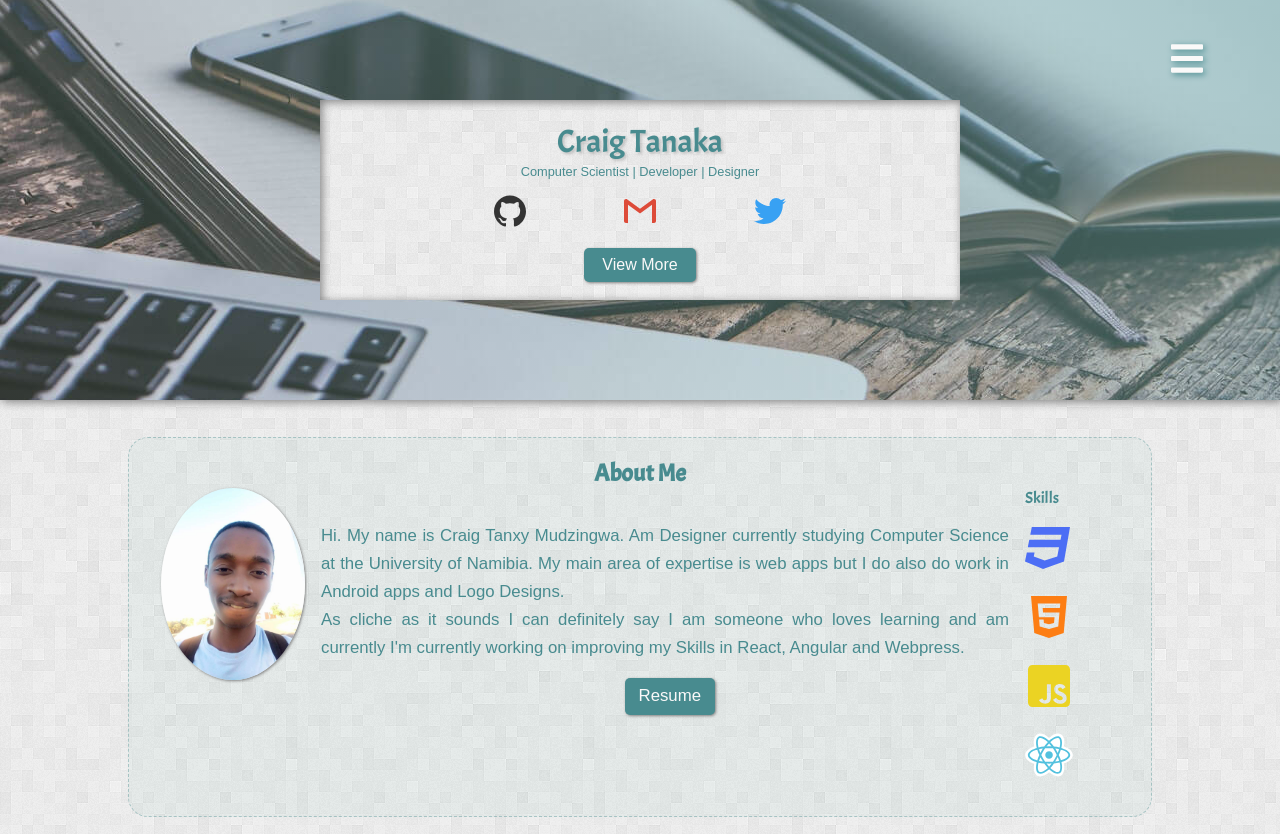
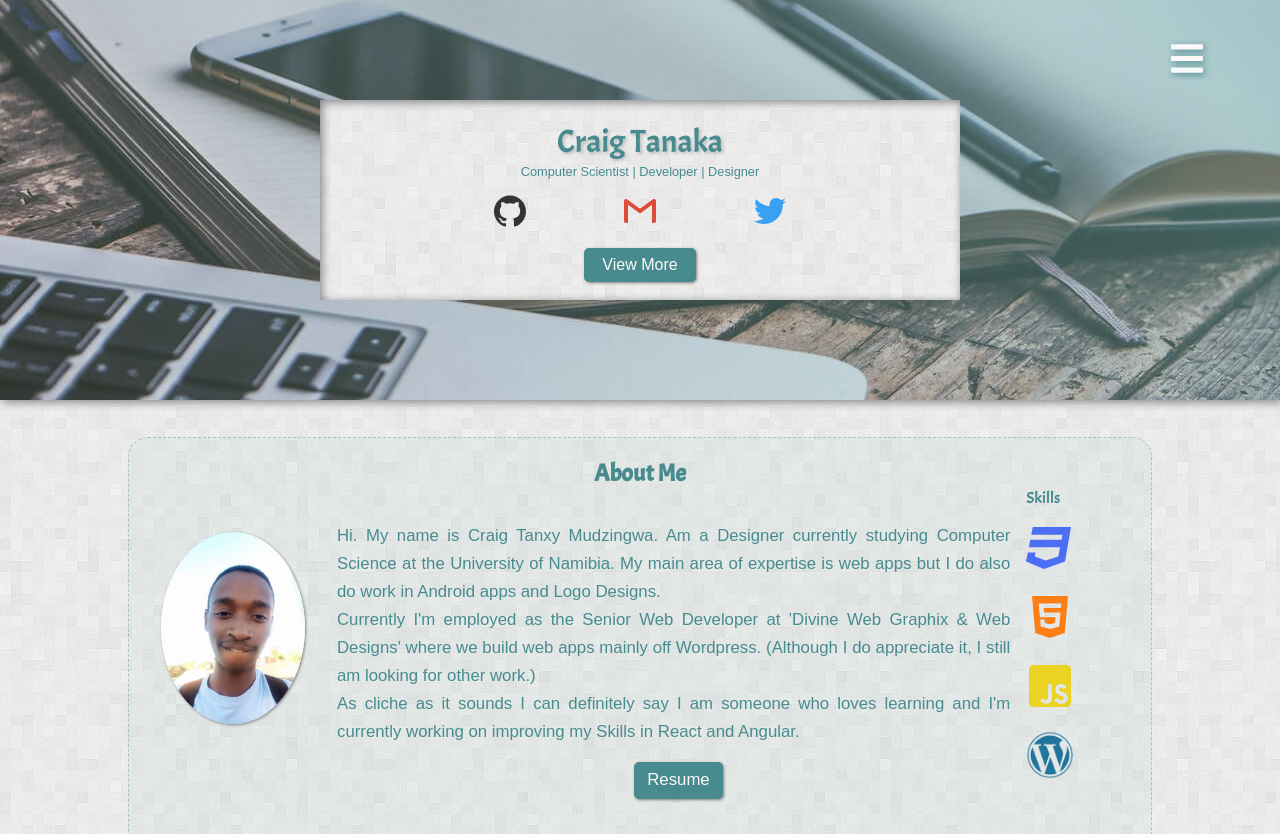
Before and after one commit to TanxyRogue/craig-tanaka, a plain HTML site: page public/index.html in a window 1280 px wide. Shown: the top 834 px of the page. Drawn offline with Linux system fonts and the light colour scheme; some packages are replaced by stand-ins of ours; a web font is replaced by a local one.

Commit message:
a few content changes

```diff
--- a/public/index.html
+++ b/public/index.html
@@ -23,7 +23,8 @@
             <div class="brand-subtitle">Computer Scientist | Developer | Designer</div>
 
             <div class="header-links">
-                <a href="https://github.com/TanxyRogue" target="_blank" rel="noopener noreferrer"><img src="img/github.svg"
+                <a href="https://github.com/craig-tanaka" target="_blank" rel="noopener noreferrer"><img
+                        src="img/github.svg"
                         alt="github-link" class="header-link"></a>
                 <a href="mailto:tanxyrogue@gmail.com" target="_blank" rel="noopener noreferrer"><img src="img/gmail.svg"
                         alt="github-link" class="header-link"></a>
@@ -54,11 +55,10 @@
                 <div class="about-main">
                     <img src="img/profile.jpg" alt="A picture of myself (ie Craig Tanaka)" class="profile-img">
                     <div class="about-text">
-                        Hi. My name is Craig Tanxy Mudzingwa. Am Designer currently studying Computer Science at the
-                        University of Namibia.
-                        My main area of expertise is web apps but I do also do work in Android apps and Logo Designs.<br />
-                        As cliche as it sounds I can definitely say I am someone who loves learning and am currently
-                        I'm currently working on improving my Skills in React, Angular and Webpress.
+                        Hi. My name is Craig Tanxy Mudzingwa. Am a Designer currently studying Computer Science at the University of Namibia.
+                        My main area of expertise is web apps but I do also do work in Android apps and Logo Designs.<br/>
+                        Currently I'm employed as the Senior Web Developer at 'Divine Web Graphix & Web Designs' where we build web apps mainly off Wordpress. (Although I do appreciate it, I still am looking for other work.)<br/>
+                        As cliche as it sounds I can definitely say I am someone who loves learning and I'm currently working on improving my Skills in React and Angular.
                         <a href="./Craig Mudzingwa Resume.pdf" target="_blank" rel="noopener noreferrer" class="resume-btn">Resume</a>
                     </div>
                 </div>
@@ -67,7 +67,7 @@
                     <img src="img/css.svg" alt="css" class="skill-icon">
                     <img src="img/html.svg" alt="html" class="skill-icon">
                     <img src="img/js.svg" alt="js" class="skill-icon">
-                    <img src="img/react.svg" alt="react" class="skill-icon">
+                    <img src="img/wordpress_logo.png" alt="Wordpress" class="skill-icon">
                 </aside>
             </div>
         </section>
--- a/public/main.css
+++ b/public/main.css
@@ -192,8 +192,11 @@ a{
     }
         .about-main{
             display: flex;
+            align-items: center;
         }
             .profile-img{
+                margin-top: -4rem;
+                margin-right: 1rem;
                 border-radius: 50%;
                 width: 12rem !important;
                 height: 12rem !important;
@@ -342,7 +345,7 @@ a{
             display: flex;
             justify-content: space-around;
             align-items: center;
-            padding: 0rem 2rem;
+            padding: 0rem 1rem;
         }
             .contact-info{
                 font-family: 'Text Me One', sans-serif;
```
Also changed, not shown: public/img/wordpress_logo.png (added).
